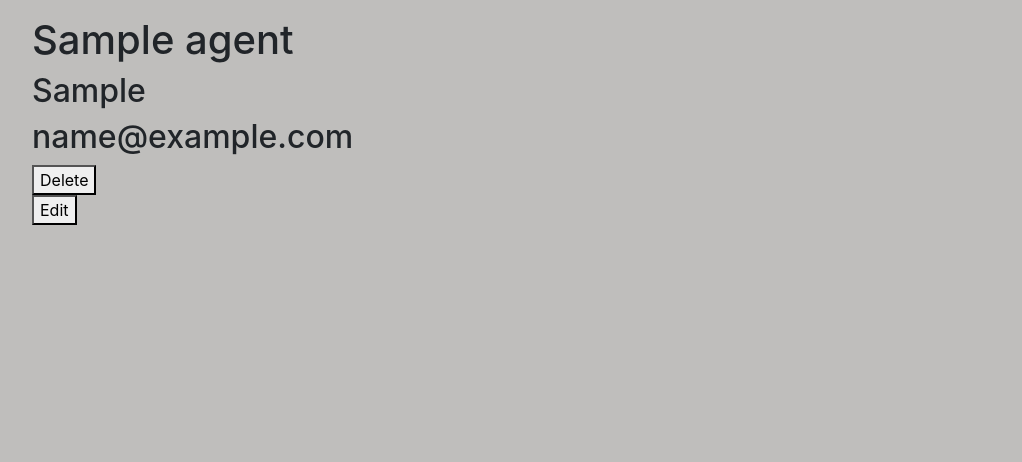
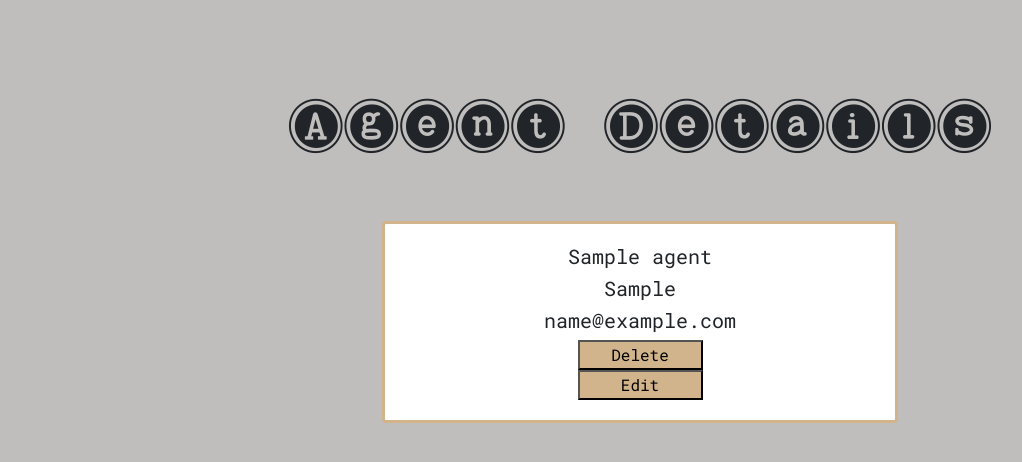
Before and after one commit to corri-golden/queries, a Django app: page /agents/1/ in a window 1280 px wide. Shown: the part 56-518 px from the top of the page, without its empty margins (0-1022 px from the left). Run offline with Django 3.2, Linux system fonts and the light colour scheme; tables that the repository leaves empty hold one stand-in row (values such as "Sample post"); some libraries are stand-ins or nearby versions.

Commit message:
finished agent detail

```diff
--- /dev/null
+++ b/queriesapp/static/styles/agent_detail.css
@@ -0,0 +1,50 @@
+@font-face{
+    font-family:"BaltimoreTypewriterKeys W05 Rg";
+    src: url("Fonts/5167505/d21d6e05-4a0a-4604-b2f5-5d5c81fa410c.woff2") format("woff2"),url("Fonts/5167505/0748a2a9-15ec-4b71-ba69-6b46d841b6e7.woff") format("woff");
+
+}
+
+.title {
+    text-align: center;
+    font-size: 75px;
+    font-family:"BaltimoreTypewriterKeys W05 Rg";
+    margin-top: 65px;
+}
+
+button{
+    background-color: tan;
+    width: 125px;
+    text-align: center;
+}
+
+.detail{
+    align-item: center;
+    text-align: center;
+}
+
+.card.w-50{
+    align-items: center;
+    text-align: center;
+
+}
+
+.all{
+    align-items: center;
+    text-align: center;
+}
+
+.card{
+    align-items: center;
+    text-align: center;
+    margin-left: 350px;
+    margin-right: 350px;
+    opacity: 200px;
+    border: tan solid;
+    margin-top: 50px;
+    font-family: 'Roboto Mono', monospace;
+
+}
+
+.back{
+    margin-top: 20px
+}
--- a/queriesapp/static/styles/agents.css
+++ b/queriesapp/static/styles/agents.css
@@ -12,7 +12,7 @@
 }
 
 .agent_div{
-    border: tan solid 1px;
+    border: tan solid 5px;
     list-style-type: none;
     background-color: ivory;
     /* box-shadow: 10px 10px 5px grey; */
@@ -20,7 +20,7 @@
     padding: 5px;
     margin: 10px;
     font-family: 'Roboto Mono', monospace;
-    margin-top: 25px;
+    margin-top: 45px;
 
 }
 
--- a/queriesapp/templates/agents/detail.html
+++ b/queriesapp/templates/agents/detail.html
@@ -1,19 +1,21 @@
-<!DOCTYPE html>
-<html>
-  <head>
-    <meta charset="utf-8">
-    <title>Agent</title>
-  </head>
-  <body>
 {% extends 'shared/base.html' %}
+{% load static %}
+
+{% block css %}
+    <link rel="stylesheet" href="{% static 'styles/agent_detail.css' %}" />
+    <link href="https://fonts.googleapis.com/css?family=Roboto+Mono&display=swap" rel="stylesheet">
+{% endblock %}
 
 {% block content %}
     {% comment %} <a href="/queries/?bookid={{ book.id }}">Back</a> {% endcomment %}
-    <h1>{{ agent.agent_name }}</h1>
-    <h2> {{ agent.company}}</h2>
-    <h2> {{ agent.email}}</h2>
-  </body>
-</html>
+
+    <h1 class="title">Agent Details</h1>
+
+    <div class="card">
+      <div class="card-body">
+        <h5>{{ agent.agent_name }}</h5>
+        <h5> {{ agent.company}}</h5>
+        <h5> {{ agent.email}}</h5>
       <form action="{% url 'queriesapp:agent' agent.id %}" method="POST">
         {% csrf_token %}
         <input type="hidden" name="actual_method" value="DELETE">
@@ -24,4 +26,8 @@
       <button>Edit</button>
     </form>
 </form>
+</div>
+     </div>
+</body>
+</html>
 {% endblock %}
--- a/queriesapp/templates/agents/form.html
+++ b/queriesapp/templates/agents/form.html
@@ -9,12 +9,13 @@
   {% extends 'shared/base.html' %}
 
 {% block content %}
-    <h1>New Agent</h1>
+
 
     {% if agent.id is not None %}
+      <h1>Edit Agent</h1>
         <form action="{% url 'queriesapp:agent' agent.id %}" method="post">
     {% else %}
-
+      <h1>New Agent</h1>
     <form action="{% url 'queriesapp:agents' %}" method="post">
     {% endif %}
     {% csrf_token %}
--- a/queriesapp/templates/agents/list.html
+++ b/queriesapp/templates/agents/list.html
@@ -8,7 +8,7 @@
 
 {% block content %}
 
-    <a href="/queries/?bookid={{ book_id }}">Back</a>
+    <h3><a href="/queries/?bookid={{ book_id }}">Queries</a></h3>
     <h1 class="title">Agents</h1>
 
 
```
Lines whose indentation alone changed are shown as unchanged.
